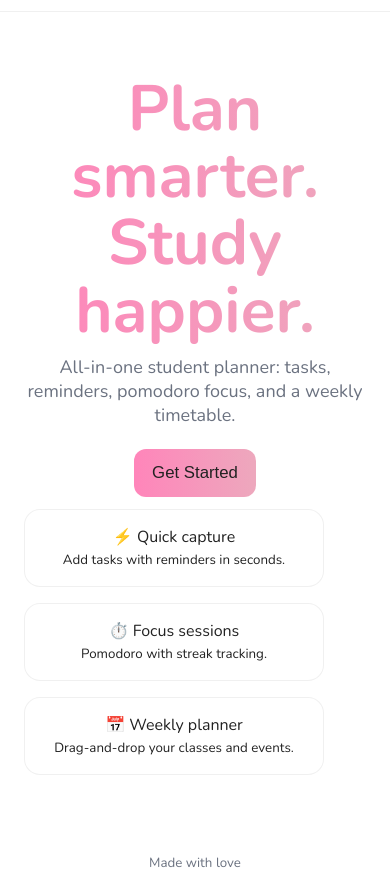
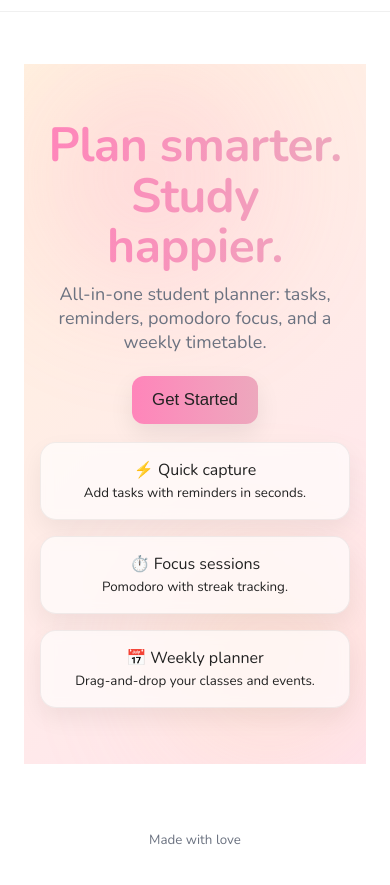
Before and after one commit to dipsnc/student-planner, a plain HTML site: page index.html in a window 390 px wide. Shown: the part 47-932 px from the top of the page. After the commit the page ends 909 px from the top, so only its background shows below. Drawn offline with nearby package versions, Linux system fonts and the light colour scheme; no server answers.

Commit message:
ui(hero): redesign hero with gradient background, floating accents, and glass cards; refine CTAs and responsive layout

```diff
--- a/styles.css
+++ b/styles.css
@@ -316,29 +316,60 @@ select {
   font-size: 1rem;
 }
 
-/* Hero improvements */
+/* Hero redesign */
 .hero {
-  display: flex;
-  flex-direction: column;
-  gap: 0px;
-  align-items: center;
-  justify-content: center;
-  padding: 24px 0;
-  max-width: 1200px;
-  margin: 0 auto;
+  position: relative;
+  overflow: hidden;
+  display: grid;
+  place-items: center;
   text-align: center;
+  padding: 80px 24px;
+  min-height: 70vh;
+  border-radius: 20px;
+  background: linear-gradient(135deg, rgba(255, 207, 129, 0.25), rgba(255, 133, 186, 0.22));
+}
+.hero::before,
+.hero::after {
+  content: '';
+  position: absolute;
+  width: 480px;
+  height: 480px;
+  border-radius: 50%;
+  filter: blur(60px);
+  opacity: 0.45;
+  z-index: 0;
+}
+.hero::before {
+  top: -120px;
+  left: -120px;
+  background: radial-gradient(closest-side, rgba(255,133,186,0.65), rgba(255,133,186,0) 70%);
+  animation: floaty 20s ease-in-out infinite;
+}
+.hero::after {
+  bottom: -140px;
+  right: -140px;
+  background: radial-gradient(closest-side, rgba(255,207,129,0.65), rgba(255,207,129,0) 70%);
+  animation: floaty 24s ease-in-out infinite reverse;
+}
+@keyframes floaty {
+  0% { transform: translate3d(0,0,0) scale(1); }
+  50% { transform: translate3d(10px,-14px,0) scale(1.05); }
+  100% { transform: translate3d(0,0,0) scale(1); }
 }
 
 .hero-content {
+  position: relative;
+  z-index: 1;
   width: 100%;
-  text-align: center;
+  max-width: 1000px;
   margin: 0 auto;
 }
 
 .hero-title {
-  font-size: clamp(4rem, 10vw, 8rem);
-  line-height: 1.05;
-  margin: 0 0 6px;
+  font-size: clamp(3rem, 7vw, 5.5rem);
+  line-height: 1.06;
+  margin: 0 0 10px;
+  letter-spacing: -0.5px;
   background: linear-gradient(90deg, var(--primary), var(--secondary));
   -webkit-background-clip: text;
   background-clip: text;
@@ -347,36 +378,60 @@ select {
 }
 
 .hero-content p {
-  max-width: 1200px;
-  margin: 0 auto;
+  max-width: 820px;
+  margin: 0 auto 18px;
   text-align: center;
-  font-size: 1.2rem;
+  font-size: 1.125rem;
+  color: var(--muted);
 }
 
 .hero-actions {
+  display: flex;
   justify-content: center;
+  gap: 12px;
   width: 100%;
+  margin-top: 8px;
 }
 .hero-actions .btn {
-  padding: 14px 18px;
+  padding: 14px 20px;
   font-size: 1.05rem;
+  box-shadow: 0 10px 24px rgba(0,0,0,0.08);
+  transition: transform 0.15s ease, box-shadow 0.2s ease;
+}
+.hero-actions .btn.primary:hover {
+  transform: translateY(-2px);
+  box-shadow: 0 14px 28px rgba(0,0,0,0.12);
 }
 .hero-cards {
+  position: relative;
+  z-index: 1;
   display: grid;
   grid-template-columns: repeat(3, minmax(0, 1fr));
   gap: 16px;
-  margin: 12px auto 0;
+  margin: 18px auto 0;
   width: 100%;
   max-width: 1000px;
 }
 .hero-card {
-  background: rgba(255, 255, 255, 0.8);
+  background: rgba(255, 255, 255, 0.75);
   border: 1px solid var(--border);
   border-radius: 14px;
-  padding: 14px;
-  max-width: 300px;
+  padding: 16px;
+  max-width: 320px;
+  backdrop-filter: blur(8px);
+  box-shadow: 0 10px 24px rgba(0,0,0,0.06);
+  transition: transform 0.2s ease, box-shadow 0.2s ease;
+}
+.hero-card:hover {
+  transform: translateY(-4px);
+  box-shadow: 0 16px 36px rgba(0,0,0,0.10);
 }
 @media (max-width: 900px) {
+  .hero {
+    padding: 56px 16px;
+    min-height: 60vh;
+    border-radius: 0;
+  }
   .hero-cards {
     grid-template-columns: 1fr;
   }
```
